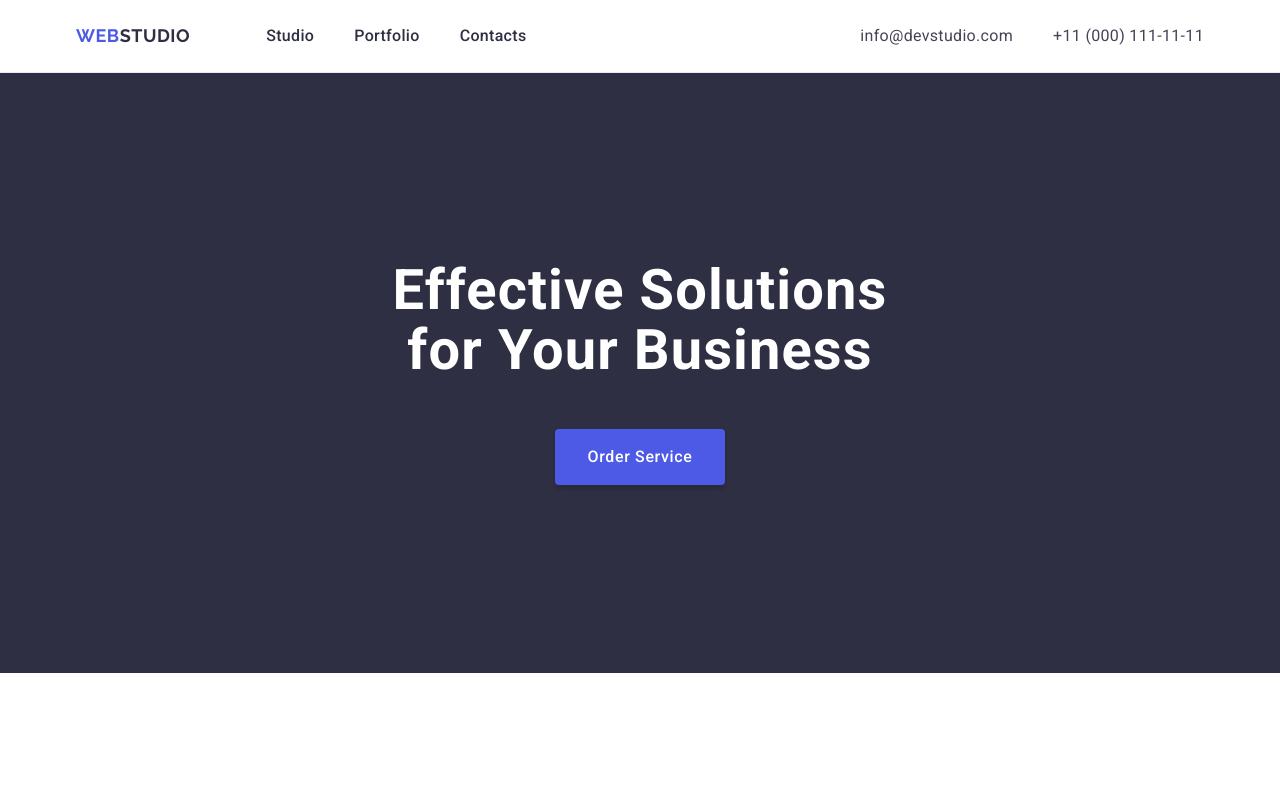
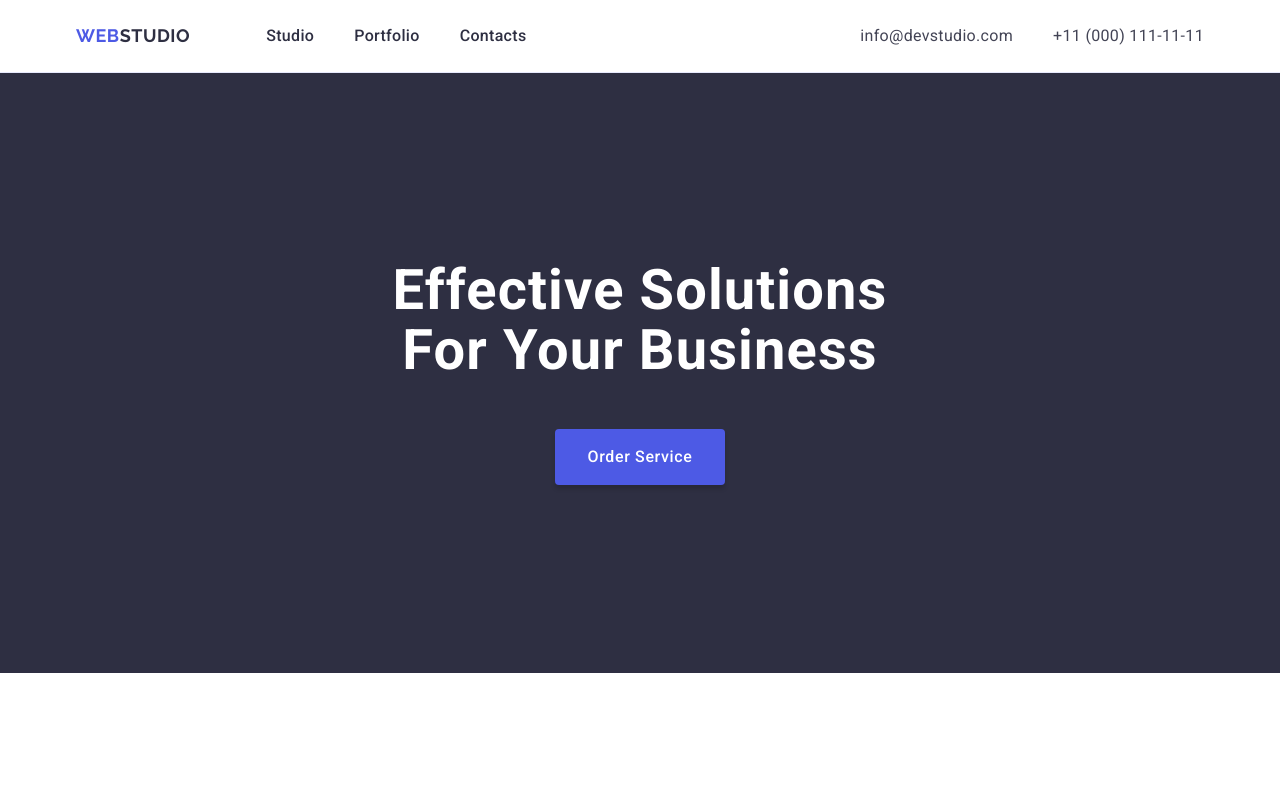
Before and after one commit to vkheroim/goit-markup-hw-03, a plain HTML site: page index.html in a window 1280 px wide. Shown: the top 789 px of the page. Drawn offline with nearby package versions, Linux system fonts and the light colour scheme.

Commit message:
Update index.html

```diff
--- a/index.html
+++ b/index.html
@@ -69,9 +69,7 @@
       <!-- HERO -->
       <section class="section-hero">
         <div class="title-button-container container">
-          <h1 class="main-title">
-            effective solutions <span>for</span> your business
-          </h1>
+          <h1 class="main-title">effective solutions for your business</h1>
           <button type="button" class="hero-button">order service</button>
         </div>
       </section>
```
